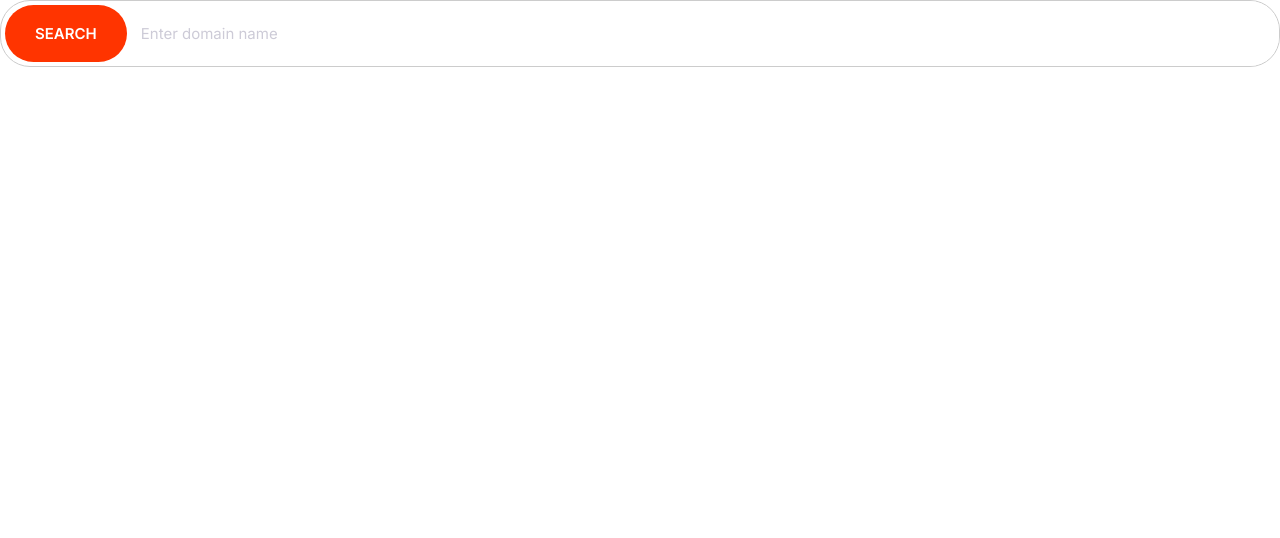
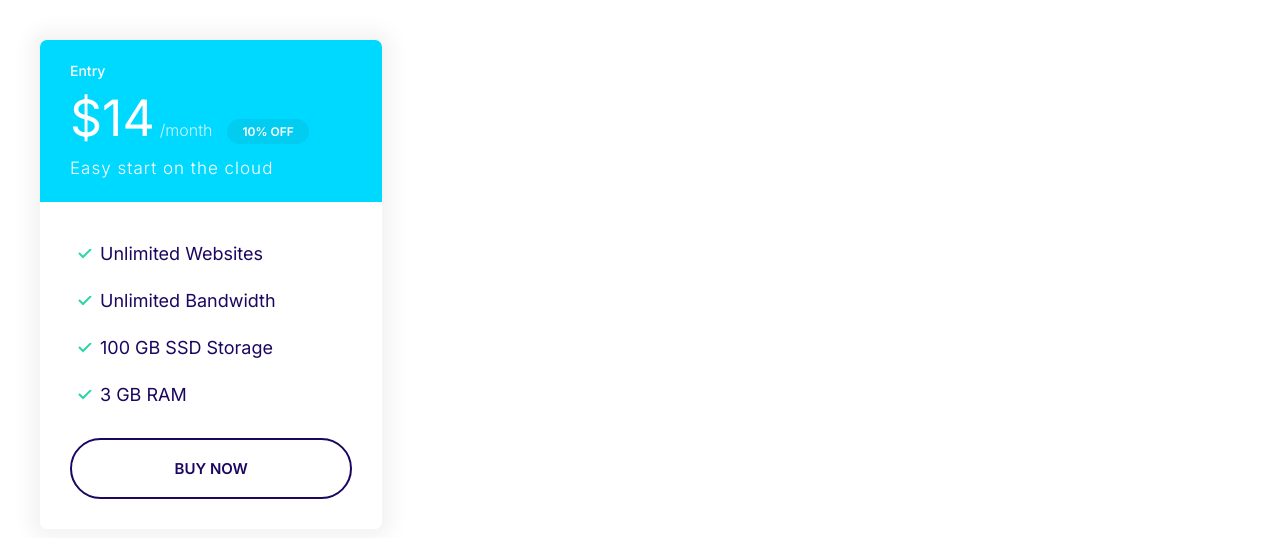
Before and after one commit to khobayer/moshify, a plain HTML site: page index.html in a window 1280 px wide. Drawn offline with Linux system fonts and the light colour scheme.

Commit message:
Build the card and plan component.

```diff
--- a/css/styles.css
+++ b/css/styles.css
@@ -117,6 +117,7 @@ a {
 
 .badge--small {
   font-size: 1.6rem;
+  padding: 0.5rem 1.5rem;
 }
 
 @media screen and (min-width: 1024px) {
@@ -274,3 +275,77 @@ a {
     font-size: 1.5rem;
   }
 }
+
+/* Cards */
+.card {
+  border-radius: 7px;
+  box-shadow: 0 0 20px 10px #f3f3f3;
+  overflow: hidden;
+}
+
+.card__header,
+.card__body {
+  padding: 2rem 3rem;
+}
+
+.card--primary .card__header {
+    background: var(--color-primary);
+    color: #fff;
+}
+
+.card--secondary .card__header {
+    background: var(--color-secondary);
+    color: #fff;
+}
+
+.card--secondary .badge--secondary {
+    background: #02cdf1;
+}
+
+/* Plans */
+.plan__name {
+    color: #fff;
+    margin: 0;
+    font-weight: 500;
+    font-size: 2.4rem;
+}
+
+.plan__price {
+    font-size: 6rem;
+}
+
+.plan__billing-cycle {
+    font-size: 2.4rem;
+    font-weight: 300;
+    opacity: 0.8;
+    margin-right: 1rem;
+}
+
+.plan__description {
+    font-size: 2rem;
+    font-weight: 300;
+    letter-spacing: 1px;
+    display: block;
+}
+
+.plan .list__item {
+    margin-bottom: 2rem;
+}
+
+@media screen and (min-width: 1024px) {
+    .plan__name {
+        font-size: 1.4rem;
+    }
+
+    .plan__price {
+        font-size: 5rem;
+    }
+
+    .plan__billing-cycle {
+        font-size: 1.6rem;
+    }
+
+    .plan__description {
+        font-size: 1.7rem;
+    }
+}
--- a/index.html
+++ b/index.html
@@ -14,9 +14,27 @@
     <link rel="stylesheet" href="css/styles.css" />
   </head>
   <body>
-    <div class="input-group">
-      <button class="btn btn--accent">Search</button>
-      <input type="text" class="input" placeholder="Enter domain name">
+    <div style="width: 33%; padding: 4rem;">
+      <div class="plan">
+        <div class="card card--secondary">
+          <header class="card__header">
+            <h3 class="plan__name">Entry</h3>
+            <span class="plan__price">$14</span>
+            <span class="plan__billing-cycle">/month</span>
+            <span class="badge badge--secondary badge--small">10% OFF</span>
+            <span class="plan__description">Easy start on the cloud </span>
+          </header>
+          <div class="card__body">
+            <ul class="list list--tick">
+              <li class="list__item">Unlimited Websites</li>
+              <li class="list__item">Unlimited Bandwidth</li>
+              <li class="list__item">100 GB SSD Storage</li>
+              <li class="list__item">3 GB RAM</li>
+            </ul>
+            <button class="btn btn--outline btn--block">Buy Now</button>
+          </div>
+        </div>
+      </div>
     </div>
   </body>
 </html>
```
Also changed, not shown: components/cards.html (added, +8 -0 lines), components/input-groups.html (added, +4 -0 lines), components/inputs.html (+1 -4 lines), components/plans.html (added, +20 -0 lines). Lines whose indentation alone changed are shown as unchanged.
